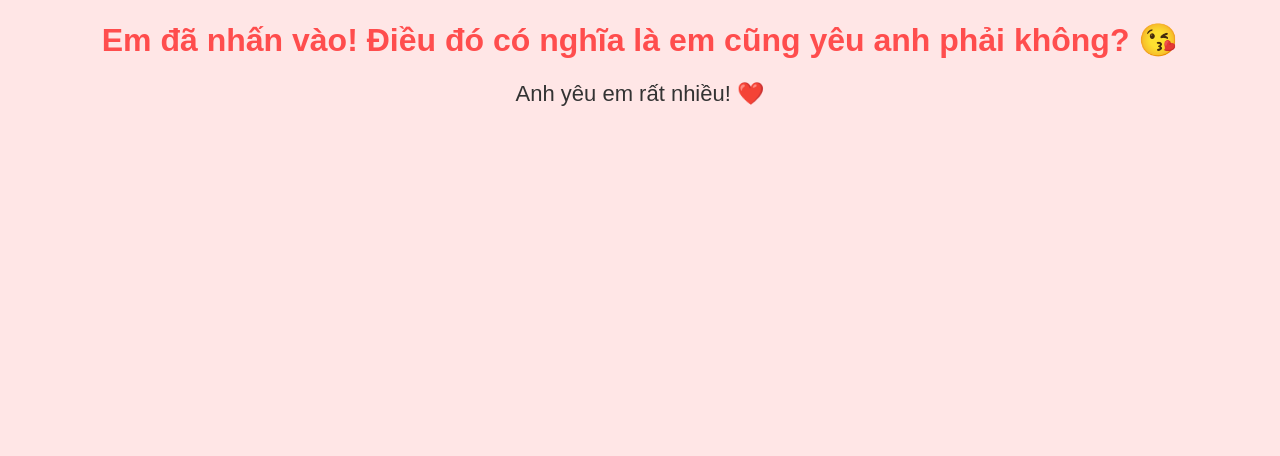
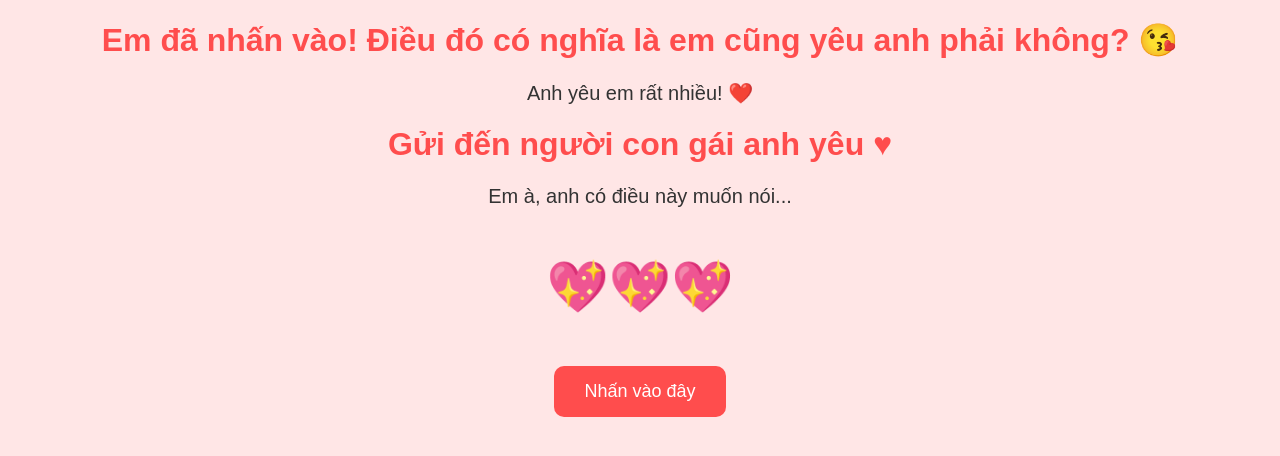
Before and after one commit to khoanguyen8386/love-website, a plain HTML site: page yes.html in a window 1280 px wide. Drawn offline with Linux system fonts and the light colour scheme.

Commit message:
Update yes.html

```diff
--- a/yes.html
+++ b/yes.html
@@ -23,4 +23,42 @@
     <h1>Em đã nhấn vào! Điều đó có nghĩa là em cũng yêu anh phải không? 😘</h1>
     <p>Anh yêu em rất nhiều! ❤️</p>
 </body>
+<body>
+    <h1>Gửi đến người con gái anh yêu ♥</h1>
+    <p>Em à, anh có điều này muốn nói...</p>
+    <p class="heart">💖💖💖</p>
+    <a href="heart.html" class="button">Nhấn vào đây</a>
+    <style>
+        <style>
+        body {
+            font-family: Arial, sans-serif;
+            text-align: center;
+            background-color: #ffe6e6;
+            overflow: hidden;
+        }
+        h1 {
+            color: #ff4d4d;
+        }
+        p {
+            font-size: 20px;
+            color: #333;
+        }
+        .heart {
+            font-size: 50px;
+            color: red;
+        }
+        .button {
+            display: inline-block;
+            padding: 15px 30px;
+            font-size: 18px;
+            color: white;
+            background-color: #ff4d4d;
+            text-decoration: none;
+            border-radius: 10px;
+        }
+        .button:hover {
+            background-color: #ff1a1a;
+        }
+    </style>
+<body>
 </html>
```
